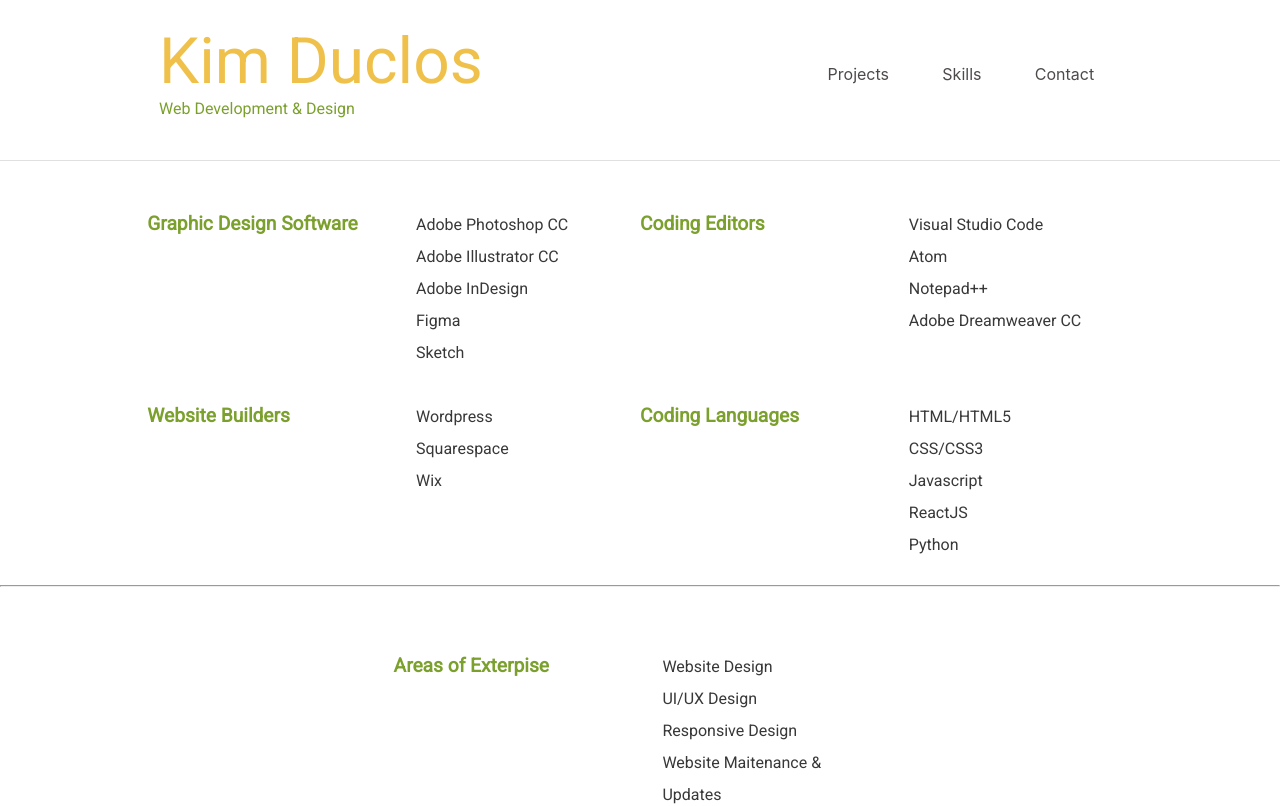
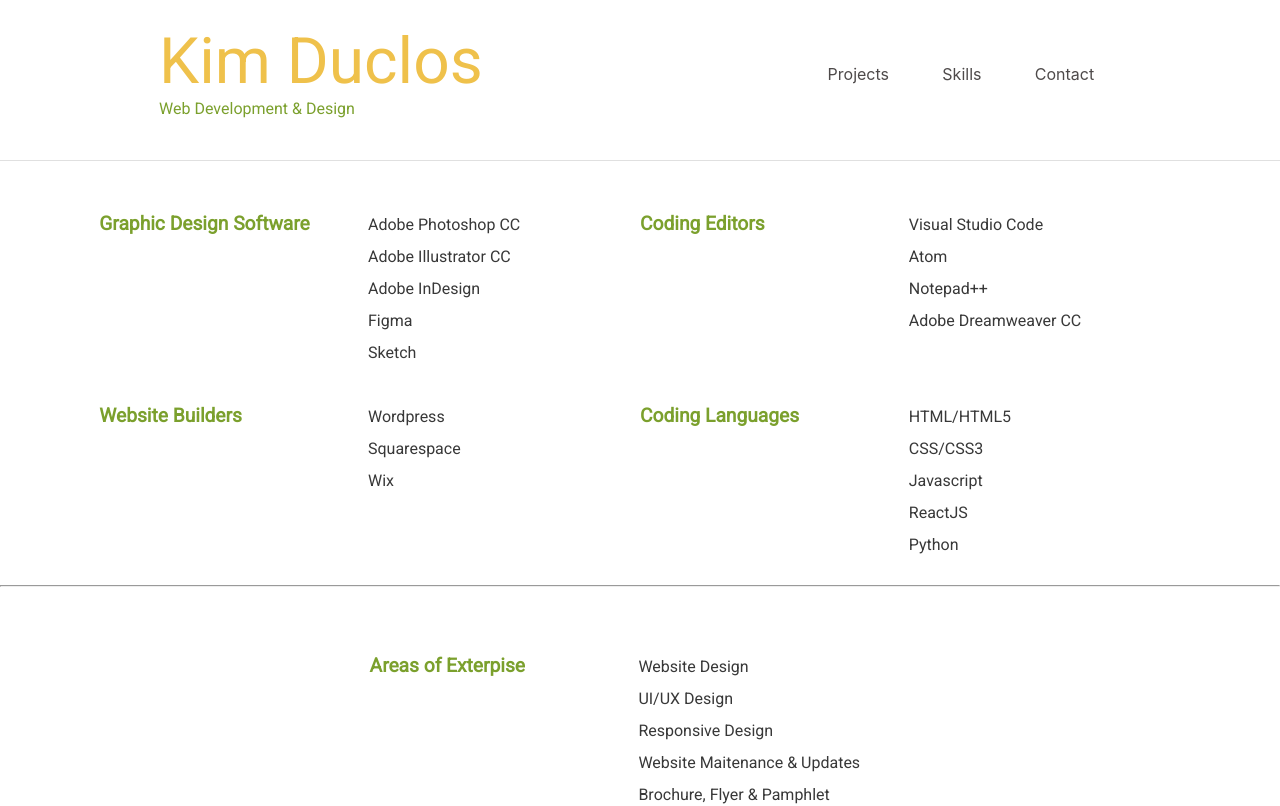
Before and after one commit to KimDuclos/kimduclos.github.io, a React (Create React App) app: page /skills in a window 1280 px wide. Shown: the top 806 px of the page. Built offline with nearby package versions, Linux system fonts and the light colour scheme.

Commit message:
changed with of bottom skills list

```diff
--- a/src/skills/skillSection.scss
+++ b/src/skills/skillSection.scss
@@ -27,7 +27,7 @@
   .list {
     font-family: "Roboto", "san-serif";
     line-height: 2em;
-    width: 11em;
+    width: 14em;
     margin: 0 3em 0 0;
     @media screen and (max-width: $break-mobile) {
       margin: 0;
```
